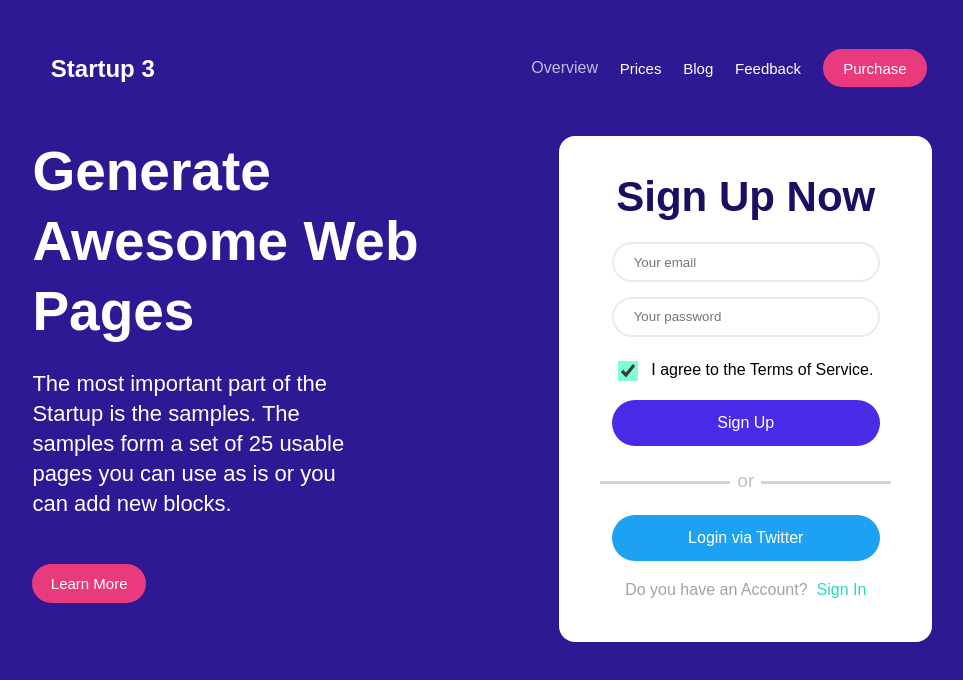
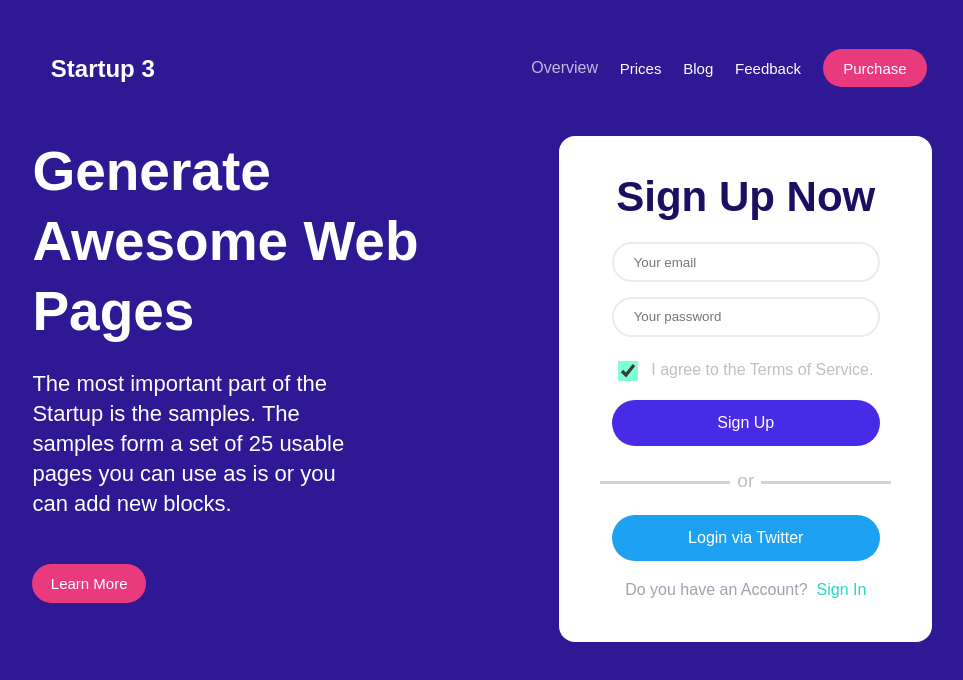
Before and after one commit to SanjayRockp/SanjayKumar.github.io, a plain HTML site: page Header10.html in a window 1280 px wide. Shown: the whole page, without its empty margins (166-1129 px from the left). Drawn offline with Linux system fonts and the light colour scheme; files whose address does not match are found by name.

Commit message:
Update Header10.css

```diff
--- a/Header10.css
+++ b/Header10.css
@@ -189,6 +189,7 @@ body{background-color: rgba(47, 24, 147, 1);}
 
 .H10asi42{
     margin-left: 5%;
+   color: rgb(194, 191, 191);
 }
 
 .H10asi5
```
